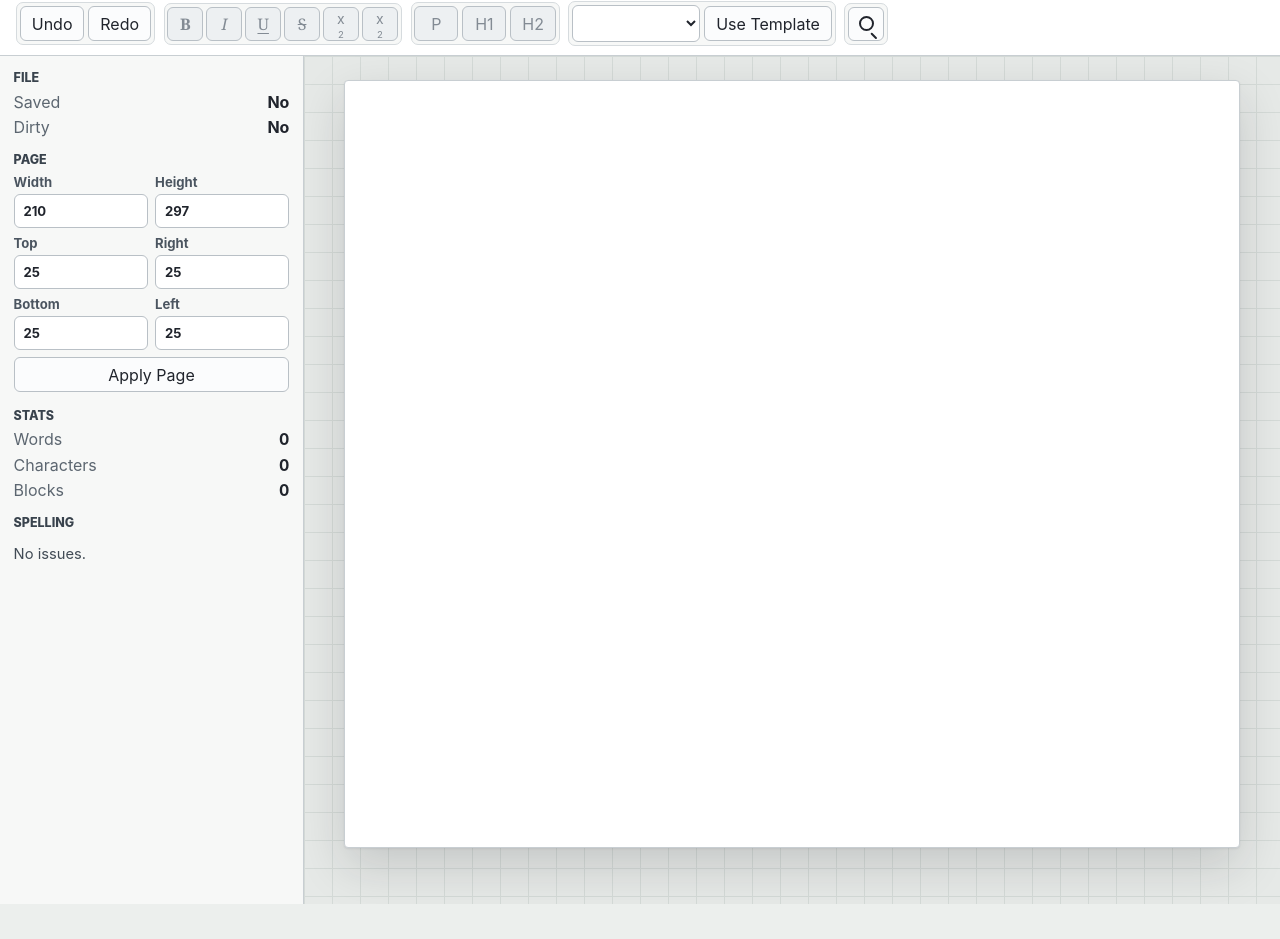
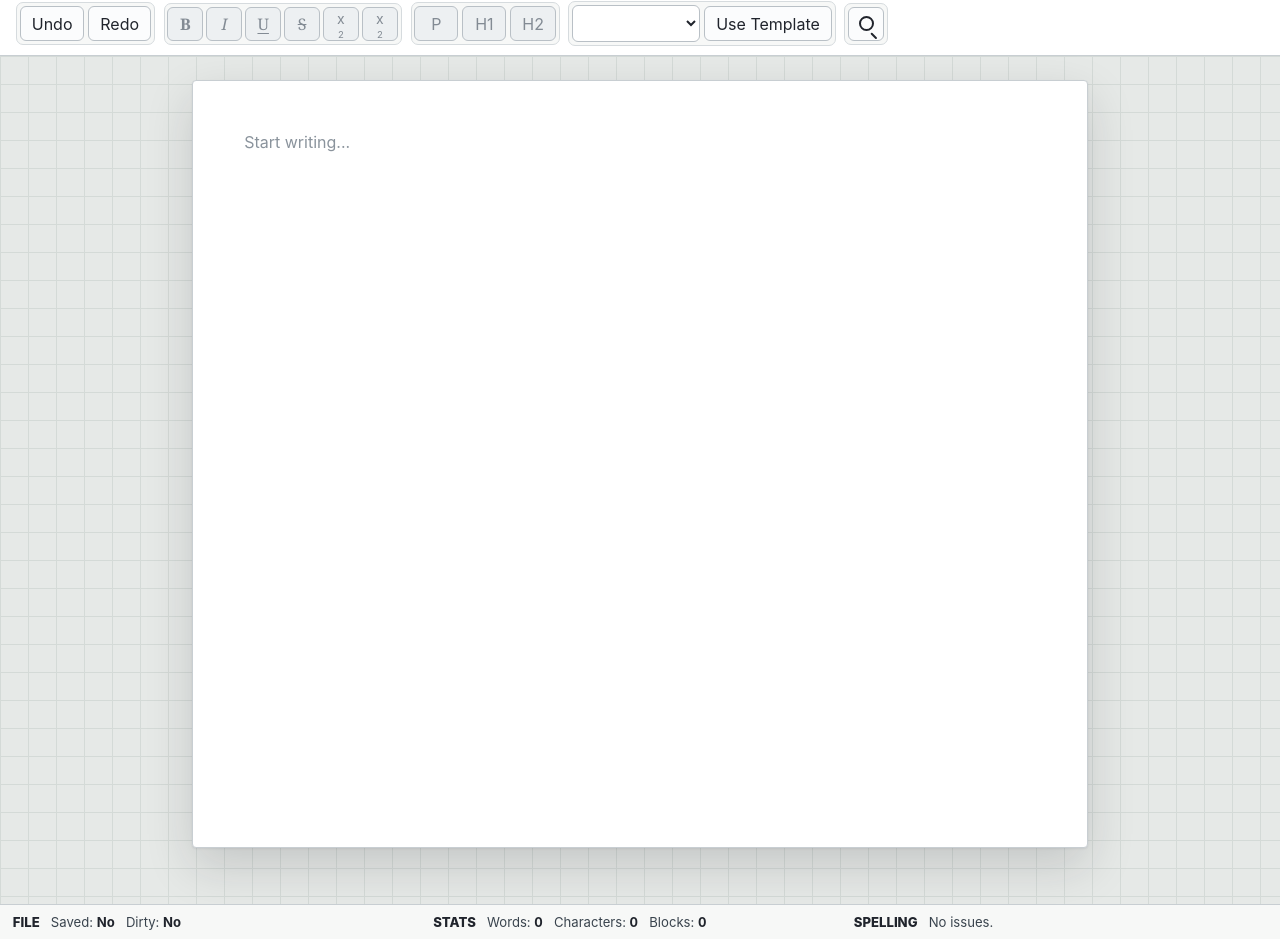
Before and after one commit to 900Labs/900Word, a Svelte app in the folder apps/desktop/: page / in a window 1280 px wide. Shown: the part 157-1096 px from the top of the page. Before the commit the page ends 1061 px from the top, so only its background shows below. Built offline with nearby package versions, Linux system fonts and the light colour scheme.

Commit message:
fix: refine editor placeholder and status layout

```diff
--- a/apps/desktop/src/App.svelte
+++ b/apps/desktop/src/App.svelte
@@ -127,6 +127,11 @@
   let uiDirection = $derived(localeDirection(settings.ui_locale));
   let documentState: DocumentState | undefined;
   let editorEditable = $derived(documentState ? canEditProjectedDocument(documentState) : false);
+  let showWorkspaceSidebar = $derived(
+    fileState.recent_documents.length > 0 ||
+      fileState.recovery_documents.length > 0 ||
+      projectionWarnings.length > 0
+  );
   let editorSyncQueue = Promise.resolve();
   let editorSyncError: string | null = null;
   let lastEditorSelection = $state<EditorSelectionSnapshot | undefined>();
@@ -836,15 +841,76 @@
     </div>
   </section>
 
-  <section class="workspace" aria-label={tr('documentWorkspace')}>
+  <section
+    class={showWorkspaceSidebar ? 'workspace has-sidebar' : 'workspace'}
+    aria-label={tr('documentWorkspace')}
+  >
+    {#if showWorkspaceSidebar}
       <aside class="sidebar" aria-label={tr('documentStatistics')}>
-      <h2>{tr('file')}</h2>
-      <dl>
-        <div><dt>{tr('saved')}</dt><dd>{fileState.has_current_path ? tr('yes') : tr('no')}</dd></div>
-        <div><dt>{tr('dirty')}</dt><dd>{fileState.dirty ? tr('yes') : tr('no')}</dd></div>
-      </dl>
+        {#if fileState.recent_documents.length > 0}
+          <h2>{tr('recent')}</h2>
+          <ul class="action-list">
+            {#each fileState.recent_documents as recent}
+              <li>
+                <button type="button" onclick={() => openRecentDocument(recent.token)}>
+                  {recent.label}{recent.is_current ? ' *' : ''}
+                </button>
+              </li>
+            {/each}
+          </ul>
+        {/if}
 
-      <h2>{tr('page')}</h2>
+        {#if fileState.recovery_documents.length > 0}
+          <h2>{tr('recovery')}</h2>
+          <ul class="action-list">
+            {#each fileState.recovery_documents as recovery}
+              <li>
+                <span>{recovery.label}</span>
+                <button type="button" onclick={() => recoverDocument(recovery.token)}>{tr('recover')}</button>
+                <button type="button" onclick={() => discardRecovery(recovery.token)}>{tr('discard')}</button>
+              </li>
+            {/each}
+          </ul>
+        {/if}
+
+        {#if projectionWarnings.length > 0}
+          <h2>{tr('projection')}</h2>
+          <ul>
+            {#each projectionWarnings as warning}
+              <li>{warning}</li>
+            {/each}
+          </ul>
+        {/if}
+      </aside>
+    {/if}
+
+    <div
+      aria-label={tr('editor')}
+      class:hidden-view={activeView !== 'editor'}
+      class="editor-panel"
+      id="editor-view"
+      role="tabpanel"
+    >
+      <div
+        bind:this={editorHost}
+        class:empty-document={plainText.trim().length === 0}
+        class="editor-host"
+        data-placeholder={tr('startWriting')}
+      ></div>
+    </div>
+
+    <div
+      aria-label={tr('settings')}
+      class:hidden-view={activeView !== 'settings'}
+      class="panel-view"
+      id="settings-view"
+      role="tabpanel"
+    >
+      <div class="form-surface">
+        <h2>{tr('settings')}</h2>
+
+        <section class="settings-group" aria-labelledby="page-settings-heading">
+          <h3 id="page-settings-heading">{tr('page')}</h3>
           <div class="page-setup">
             <label>
               {tr('width')}
@@ -908,80 +974,7 @@
             </label>
             <button type="button" onclick={applyPageSetup}>{tr('applyPage')}</button>
           </div>
-
-      {#if fileState.recent_documents.length > 0}
-        <h2>{tr('recent')}</h2>
-        <ul class="action-list">
-          {#each fileState.recent_documents as recent}
-            <li>
-              <button type="button" onclick={() => openRecentDocument(recent.token)}>
-                {recent.label}{recent.is_current ? ' *' : ''}
-              </button>
-            </li>
-          {/each}
-        </ul>
-      {/if}
-
-      {#if fileState.recovery_documents.length > 0}
-        <h2>{tr('recovery')}</h2>
-        <ul class="action-list">
-          {#each fileState.recovery_documents as recovery}
-            <li>
-              <span>{recovery.label}</span>
-              <button type="button" onclick={() => recoverDocument(recovery.token)}>{tr('recover')}</button>
-              <button type="button" onclick={() => discardRecovery(recovery.token)}>{tr('discard')}</button>
-            </li>
-          {/each}
-        </ul>
-      {/if}
-
-      <h2>{tr('stats')}</h2>
-      <dl>
-        <div><dt>{tr('words')}</dt><dd>{stats.word_count}</dd></div>
-        <div><dt>{tr('characters')}</dt><dd>{stats.character_count}</dd></div>
-        <div><dt>{tr('blocks')}</dt><dd>{stats.block_count}</dd></div>
-      </dl>
-
-      <h2>{tr('spelling')}</h2>
-      {#if spellIssues.length === 0}
-        <p>{tr('noIssues')}</p>
-      {:else}
-        <ul>
-          {#each spellIssues as issue}
-            <li>{issue.word}</li>
-          {/each}
-        </ul>
-      {/if}
-
-      {#if projectionWarnings.length > 0}
-        <h2>{tr('projection')}</h2>
-        <ul>
-          {#each projectionWarnings as warning}
-            <li>{warning}</li>
-          {/each}
-        </ul>
-      {/if}
-    </aside>
-
-    <div
-      aria-label={tr('editor')}
-      class:hidden-view={activeView !== 'editor'}
-      class="editor-panel"
-      id="editor-view"
-      role="tabpanel"
-    >
-      <div bind:this={editorHost} class="editor-host"></div>
-    </div>
-
-    <div
-      aria-label={tr('settings')}
-      class:hidden-view={activeView !== 'settings'}
-      class="panel-view"
-      id="settings-view"
-      role="tabpanel"
-    >
-      <div class="form-surface">
-        <h2>{tr('settings')}</h2>
+        </section>
 
         <label>
           {tr('dictionary')}
@@ -1036,5 +1029,27 @@
     </div>
   </section>
 
+  <footer class="bottom-toolbar" aria-label={tr('documentStatistics')}>
+    <div class="bottom-group">
+      <span class="bottom-label">{tr('file')}</span>
+      <span>{tr('saved')}: <strong>{fileState.has_current_path ? tr('yes') : tr('no')}</strong></span>
+      <span>{tr('dirty')}: <strong>{fileState.dirty ? tr('yes') : tr('no')}</strong></span>
+    </div>
+    <div class="bottom-group">
+      <span class="bottom-label">{tr('stats')}</span>
+      <span>{tr('words')}: <strong>{stats.word_count}</strong></span>
+      <span>{tr('characters')}: <strong>{stats.character_count}</strong></span>
+      <span>{tr('blocks')}: <strong>{stats.block_count}</strong></span>
+    </div>
+    <div class="bottom-group">
+      <span class="bottom-label">{tr('spelling')}</span>
+      {#if spellIssues.length === 0}
+        <span>{tr('noIssues')}</span>
+      {:else}
+        <span>{tr('spellIssueCount', { count: spellIssues.length })}</span>
+      {/if}
+    </div>
+  </footer>
+
   <iframe bind:this={printFrame} class="print-frame" title={tr('printFrame')}></iframe>
 </main>
--- a/apps/desktop/src/app.css
+++ b/apps/desktop/src/app.css
@@ -70,7 +70,7 @@ select:focus-visible {
 .app-shell {
   min-height: 100vh;
   display: grid;
-  grid-template-rows: auto auto auto minmax(0, 1fr);
+  grid-template-rows: auto auto auto minmax(0, 1fr) auto;
   background: #ecefed;
 }
 
@@ -342,8 +342,12 @@ select:focus-visible {
 .workspace {
   min-height: 0;
   display: grid;
+  grid-template-columns: minmax(0, 1fr);
+  background: #dfe4e2;
+}
+
+.workspace.has-sidebar {
   grid-template-columns: minmax(15rem, 19rem) minmax(0, 1fr);
-  background: #dfe4e2;
 }
 
 .sidebar {
@@ -461,6 +465,7 @@ select:focus-visible {
 }
 
 .editor-host {
+  position: relative;
   width: min(100%, 56rem);
   min-height: 48rem;
   margin: 0 auto 2rem;
@@ -471,6 +476,15 @@ select:focus-visible {
   box-shadow:
     0 1px 2px rgba(22, 27, 34, 0.08),
     0 18px 48px rgba(22, 27, 34, 0.16);
+}
+
+.editor-host.empty-document:not(:focus-within)::before {
+  content: attr(data-placeholder);
+  position: absolute;
+  top: clamp(2rem, 4vw, 4rem);
+  left: clamp(2rem, 4vw, 4rem);
+  color: #8a939c;
+  pointer-events: none;
 }
 
 .ProseMirror {
@@ -517,6 +531,14 @@ select:focus-visible {
   font-size: 1.1rem;
 }
 
+.form-surface h3 {
+  margin: 0;
+  color: #39434d;
+  font-size: 0.88rem;
+  font-weight: 800;
+  text-transform: uppercase;
+}
+
 .form-surface label {
   display: grid;
   gap: 0.35rem;
@@ -532,6 +554,15 @@ select:focus-visible {
   margin: 0;
   display: grid;
   gap: 0.55rem;
+}
+
+.settings-group {
+  display: grid;
+  gap: 0.65rem;
+  padding: 0.9rem;
+  border: 1px solid #d5dad8;
+  border-radius: 6px;
+  background: #f8faf9;
 }
 
 .check-row {
@@ -551,6 +582,39 @@ select:focus-visible {
 
 .muted {
   color: #66717b;
+}
+
+.bottom-toolbar {
+  display: flex;
+  flex-wrap: wrap;
+  gap: 0.45rem;
+  align-items: center;
+  justify-content: space-between;
+  padding: 0.55rem 0.8rem;
+  border-top: 1px solid #c8ced2;
+  background: #f7f8f7;
+  color: #39434d;
+  font-size: 0.82rem;
+}
+
+.bottom-group {
+  min-width: 0;
+  display: flex;
+  flex: 1 1 15rem;
+  flex-wrap: wrap;
+  gap: 0.4rem 0.7rem;
+  align-items: center;
+}
+
+.bottom-label {
+  color: #20242c;
+  font-weight: 800;
+  text-transform: uppercase;
+}
+
+.bottom-toolbar strong {
+  color: #20242c;
+  font-variant-numeric: tabular-nums;
 }
 
 .print-frame {
@@ -573,7 +637,9 @@ select:focus-visible {
 .high-contrast .view-tabs,
 .high-contrast .tool-group,
 .high-contrast .editor-host,
-.high-contrast .form-surface {
+.high-contrast .form-surface,
+.high-contrast .settings-group,
+.high-contrast .bottom-toolbar {
   border-color: #050505;
 }
 
@@ -582,7 +648,8 @@ select:focus-visible {
 }
 
 .high-contrast .sidebar,
-.high-contrast .editor-panel {
+.high-contrast .editor-panel,
+.high-contrast .bottom-toolbar {
   background: #ffffff;
   border-color: #050505;
 }
@@ -619,7 +686,8 @@ select:focus-visible {
     box-shadow: none;
   }
 
-  .workspace {
+  .workspace,
+  .workspace.has-sidebar {
     grid-template-columns: 1fr;
   }
 
--- a/apps/desktop/src/lib/i18n.ts
+++ b/apps/desktop/src/lib/i18n.ts
@@ -97,6 +97,7 @@ export type UiStringKey =
   | 'spellIssueCount'
   | 'spelling'
   | 'starting'
+  | 'startWriting'
   | 'statusNoSpellingIssues'
   | 'stats'
   | 'strikethrough'
@@ -226,6 +227,7 @@ const english: UiStrings = {
   spellIssueCount: '{count} spelling issue(s)',
   spelling: 'Spelling',
   starting: 'Starting...',
+  startWriting: 'Start writing...',
   statusNoSpellingIssues: 'No spelling issues found',
   stats: 'Stats',
   strikethrough: 'Strike',
@@ -320,6 +322,7 @@ const spanish: Partial<UiStrings> = {
   settingsUpdated: 'Ajustes guardados',
   spelling: 'Ortografia',
   starting: 'Iniciando...',
+  startWriting: 'Empieza a escribir...',
   statusNoSpellingIssues: 'No se encontraron problemas de ortografia',
   stats: 'Estadisticas',
   telemetry: 'Telemetria',
```
Also changed, not shown: 2 other files (tests, documents, lock files or other folders). Lines whose indentation alone changed are shown as unchanged.
